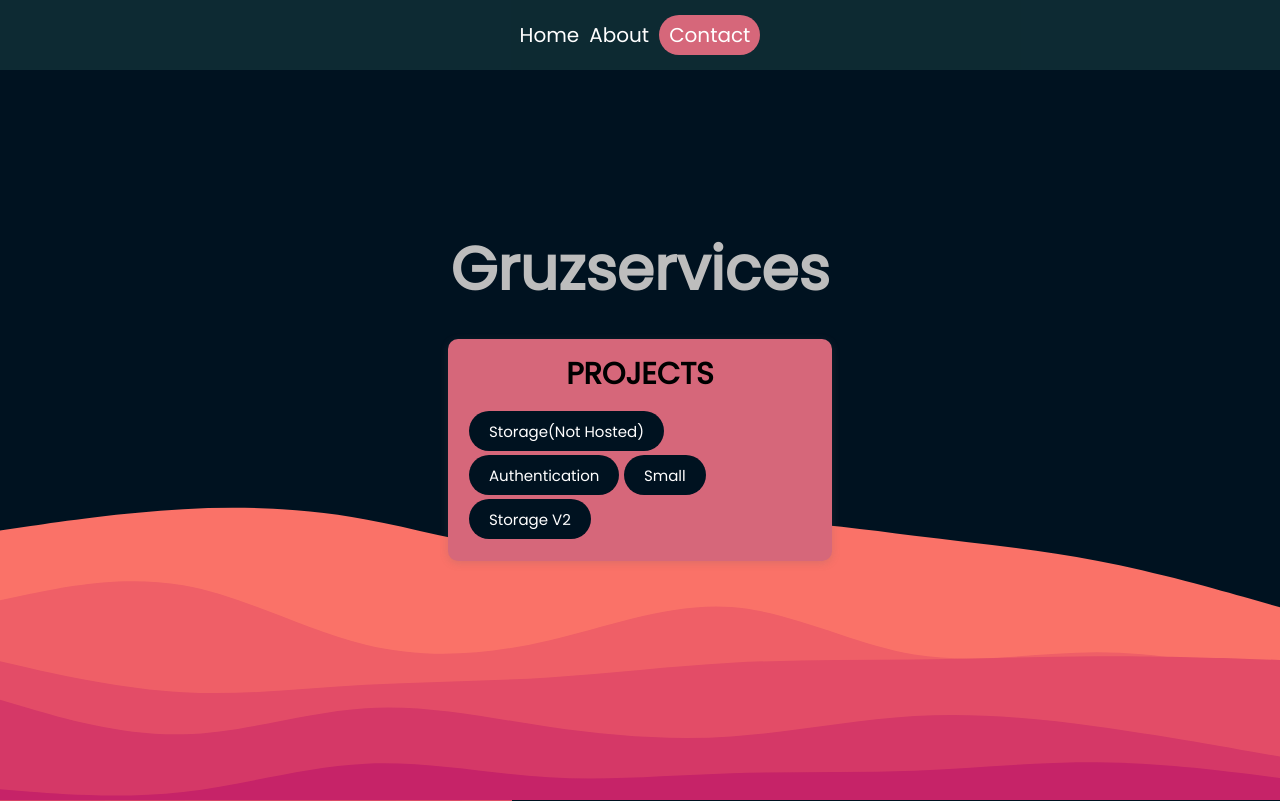
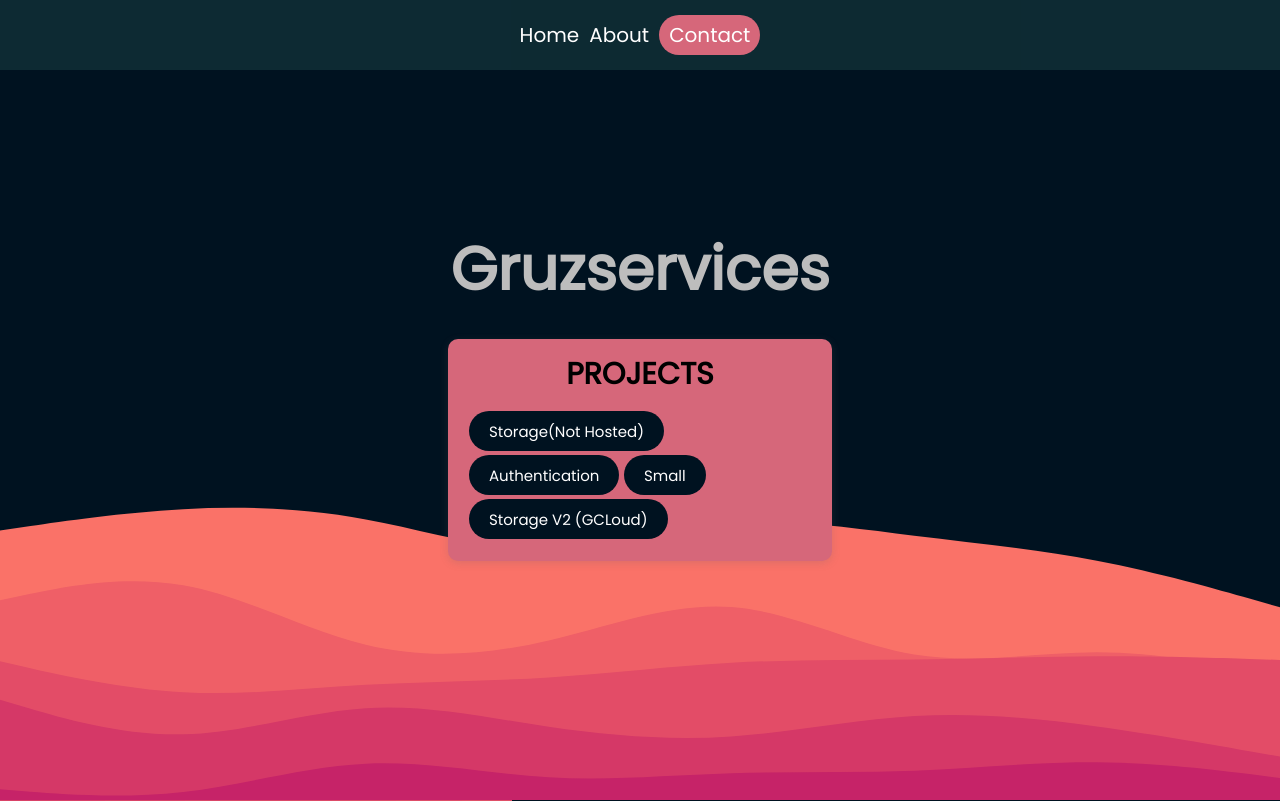
Before and after one commit to Stephen10121/gruzserv-home, a Node server app: page / in a window 1280 px wide. Shown: the top 801 px of the page. Run offline with Node 20, Linux system fonts and the light colour scheme.

Commit message:
Update index.ejs

```diff
--- a/views/index.ejs
+++ b/views/index.ejs
@@ -39,9 +39,9 @@
                         <div class="hidden">Projects that are too small for its own subdomain.</div>
                     </a>
                     <a href="https://files.gruzservices.com" target="_blank">
-                        <p>Storage V2</p>
+                        <p>Storage V2 (GCLoud)</p>
                         <div class="hidden">
-                            Currently under development. Uses Svelte instead of React for speed.
+                            Full fledged Cloud Storage. Uses Svelte instead of React for speed.
                         </div>
                     </a>
                 </div>
```
